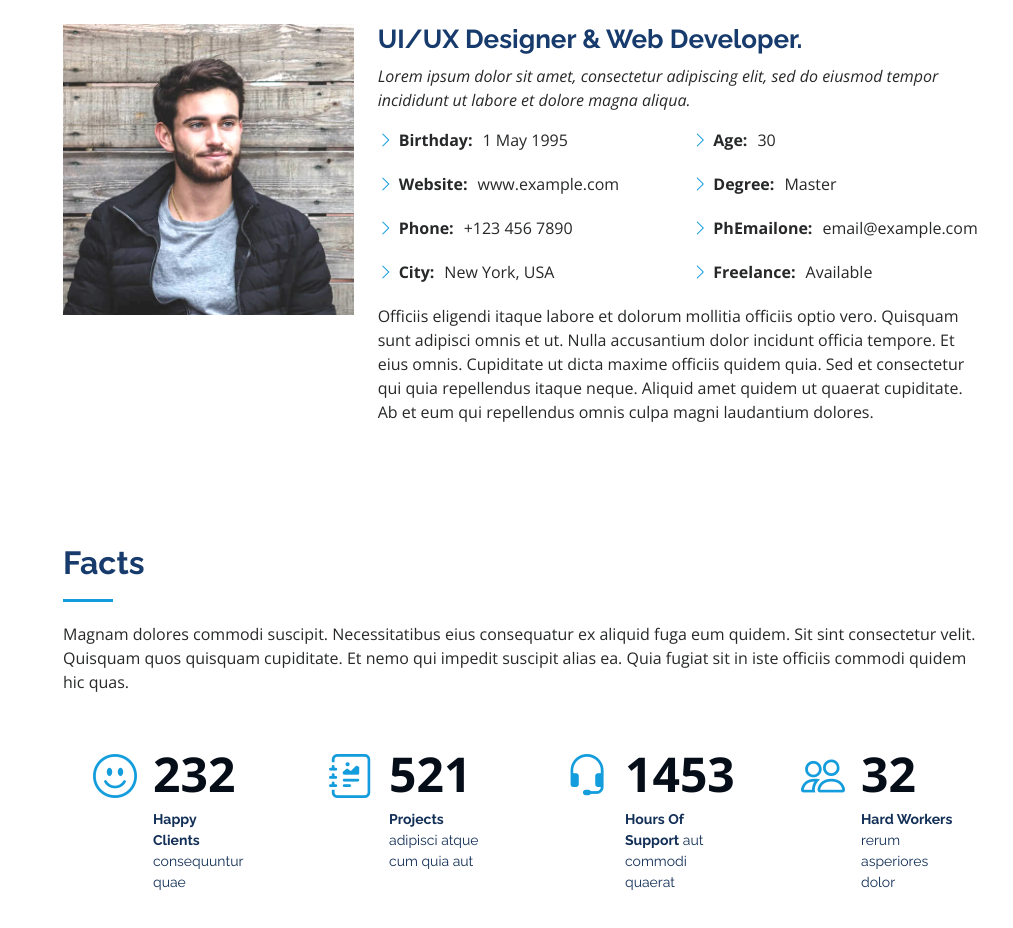
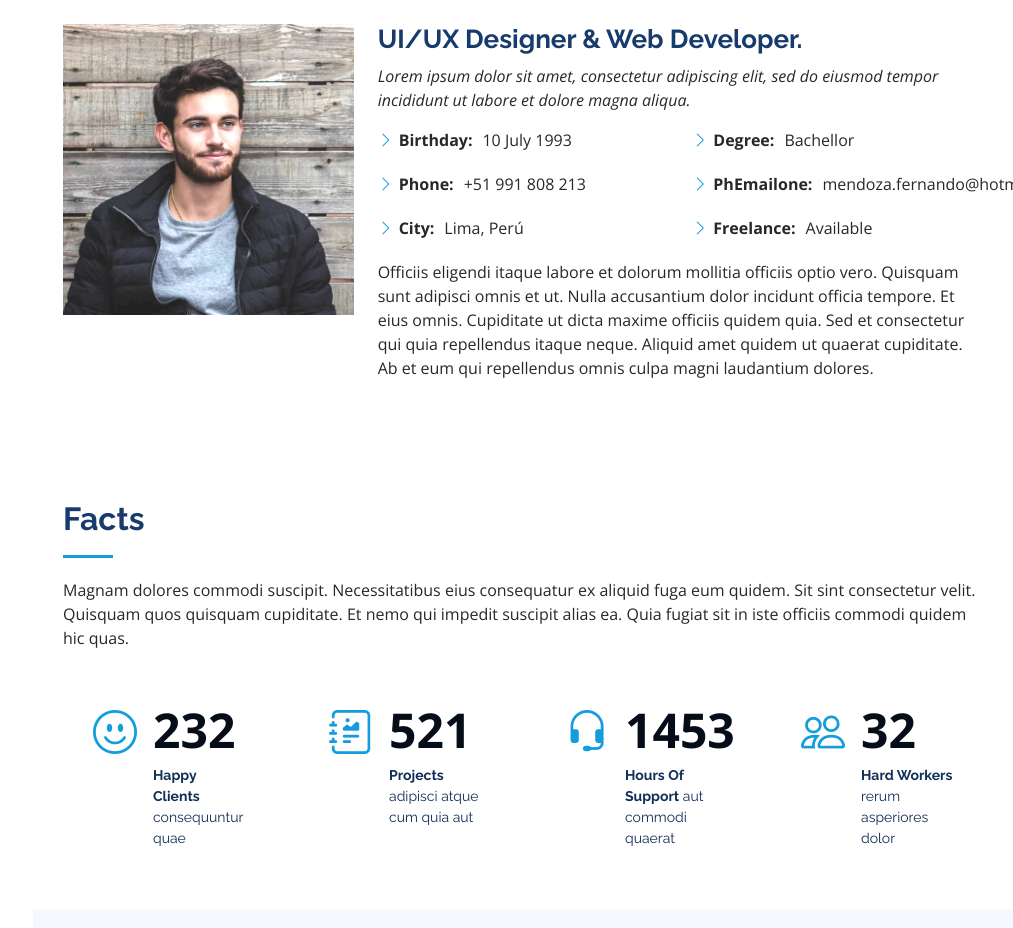
Before and after one commit to MendozaC25/Portafolio_GitHub, a plain HTML site: page index.html in a window 1280 px wide. Shown: the part 1040-1968 px from the top of the page, without its empty margins (267-1280 px from the left). Drawn offline with nearby package versions, Linux system fonts and the light colour scheme.

Commit message:
Update basic information.html
Summary

```diff
--- a/index.html
+++ b/index.html
@@ -102,17 +102,15 @@
             <div class="row">
               <div class="col-lg-6">
                 <ul>
-                  <li><i class="bi bi-chevron-right"></i> <strong>Birthday:</strong> <span>1 May 1995</span></li>
-                  <li><i class="bi bi-chevron-right"></i> <strong>Website:</strong> <span>www.example.com</span></li>
-                  <li><i class="bi bi-chevron-right"></i> <strong>Phone:</strong> <span>+123 456 7890</span></li>
-                  <li><i class="bi bi-chevron-right"></i> <strong>City:</strong> <span>New York, USA</span></li>
+                  <li><i class="bi bi-chevron-right"></i> <strong>Birthday:</strong> <span>10 July 1993</span></li>
+                  <li><i class="bi bi-chevron-right"></i> <strong>Phone:</strong> <span>+51 991 808 213</span></li>
+                  <li><i class="bi bi-chevron-right"></i> <strong>City:</strong> <span>Lima, Perú</span></li>
                 </ul>
               </div>
               <div class="col-lg-6">
                 <ul>
-                  <li><i class="bi bi-chevron-right"></i> <strong>Age:</strong> <span>30</span></li>
-                  <li><i class="bi bi-chevron-right"></i> <strong>Degree:</strong> <span>Master</span></li>
-                  <li><i class="bi bi-chevron-right"></i> <strong>PhEmailone:</strong> <span>email@example.com</span></li>
+                  <li><i class="bi bi-chevron-right"></i> <strong>Degree:</strong> <span>Bachellor</span></li>
+                  <li><i class="bi bi-chevron-right"></i> <strong>PhEmailone:</strong> <span>mendoza.fernando@hotmail.com</span></li>
                   <li><i class="bi bi-chevron-right"></i> <strong>Freelance:</strong> <span>Available</span></li>
                 </ul>
               </div>
```
